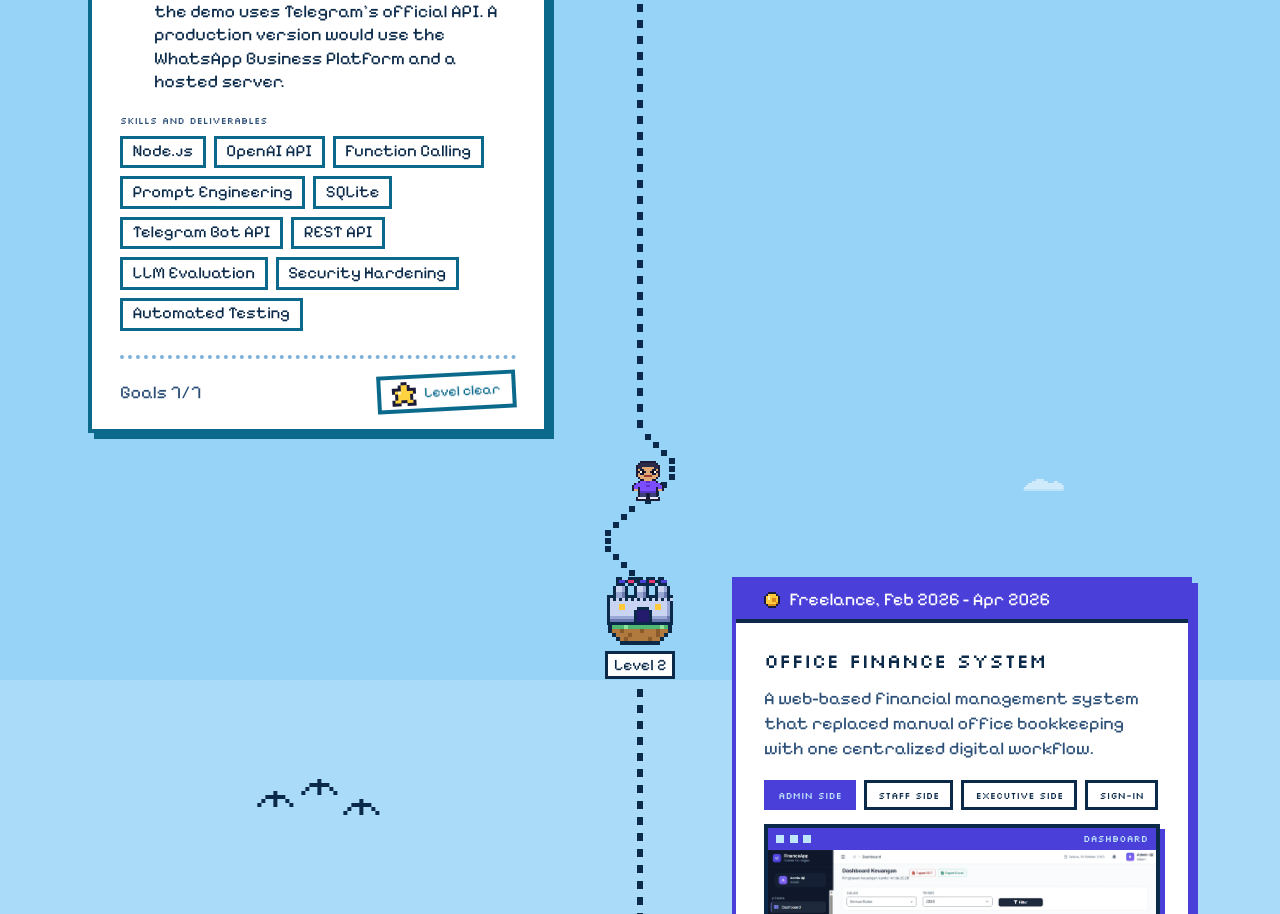
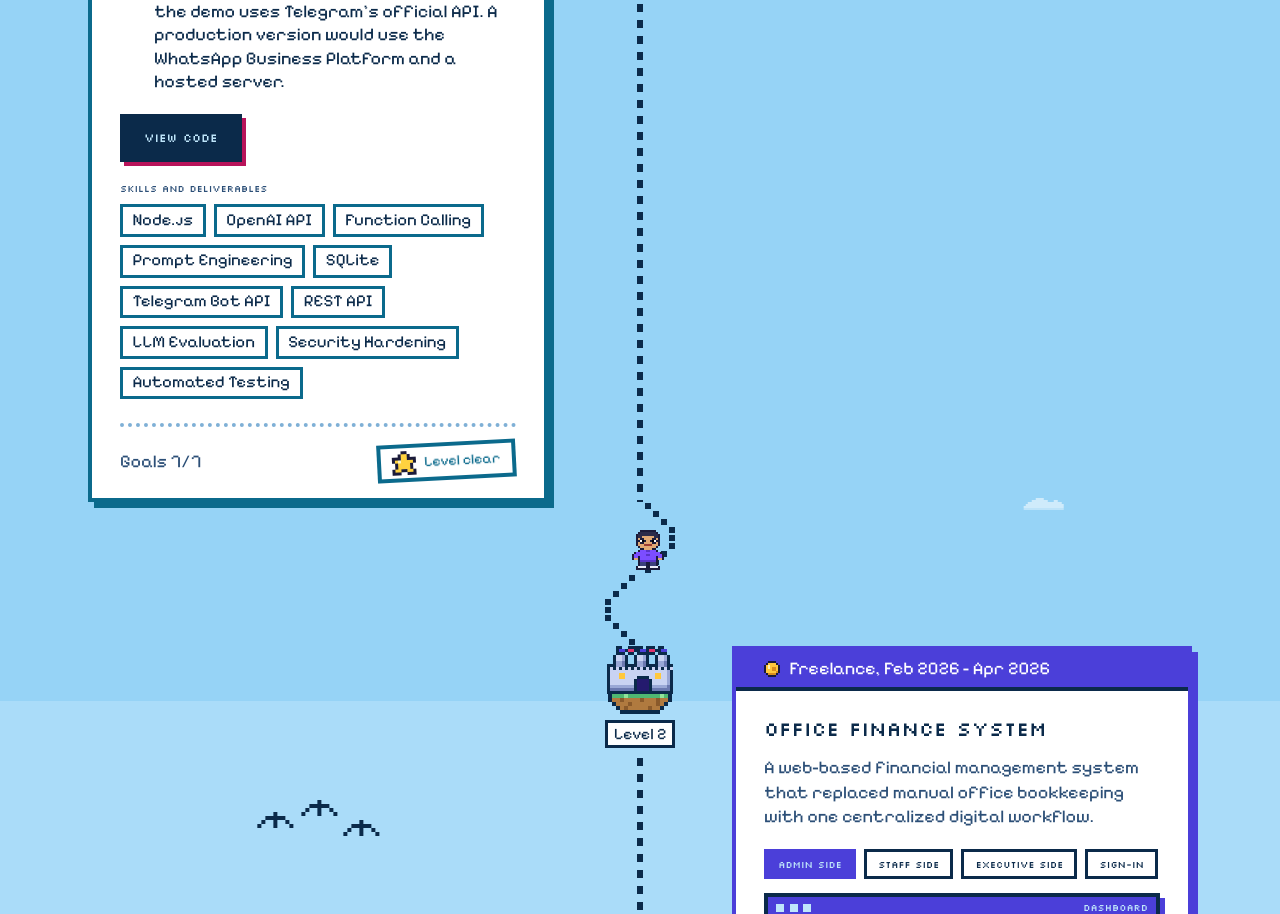
Before and after one commit to bryanrumuy/web-porto, a Next.js app: page /projects in a window 1280 px wide. Shown: the part 2434-3348 px from the top of the page. Built offline with nearby package versions, Linux system fonts and the light colour scheme.

Commit message:
feat: link the Alter card to its public GitHub repository

```diff
--- a/app/data.ts
+++ b/app/data.ts
@@ -447,7 +447,11 @@ export const projectShots: Readonly<
 // Public links per project, keyed by title. Add "code" (a GitHub repository) or "demo" (a live
 // page or video) when it exists: the buttons appear on the project card by themselves.
 export type ProjectLinks = { code?: string; demo?: string };
-export const projectLinks: Readonly<Record<string, ProjectLinks>> = {};
+export const projectLinks: Readonly<Record<string, ProjectLinks>> = {
+  "Alter: AI Customer-Service Assistant": {
+    code: "https://github.com/bryanrumuy/alter-ai-assistant",
+  },
+};
 
 // Skills and deliverables per project, shown as chips under the goals.
 export const projectStacks: Readonly<Record<string, readonly string[]>> = {
```
